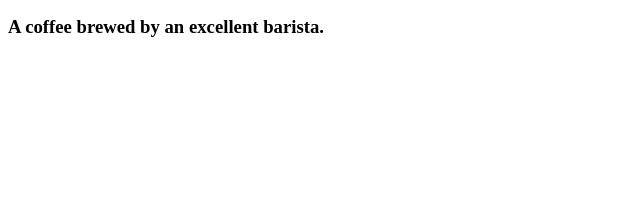
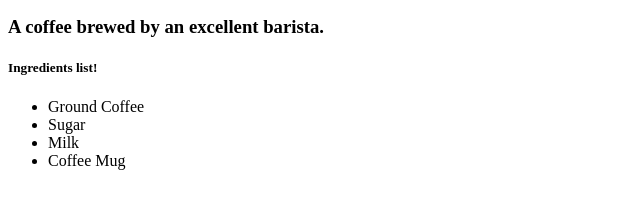
Before and after one commit to jMorton95/First_HTML_TOP, a plain HTML site: page odin-recipes/recipes/joshs-coffee.html in a window 1280 px wide. Shown: the part 101-310 px from the top of the page, without its empty margins (0-640 px from the left). Drawn offline with Linux system fonts and the light colour scheme.

Commit message:
Added an ingredient list to the Coffee Page

```diff
--- a/odin-recipes/recipes/joshs-coffee.html
+++ b/odin-recipes/recipes/joshs-coffee.html
@@ -13,6 +13,14 @@
 
     <h3>A coffee brewed by an excellent barista.</h3>
 
+    <h5>Ingredients list!</h5>
+
+    <ul>
+        <li>Ground Coffee</li>
+        <li>Sugar</li>
+        <li>Milk</li>
+        <li>Coffee Mug</li>
+    </ul>
 
 </body>
 </html>
```
